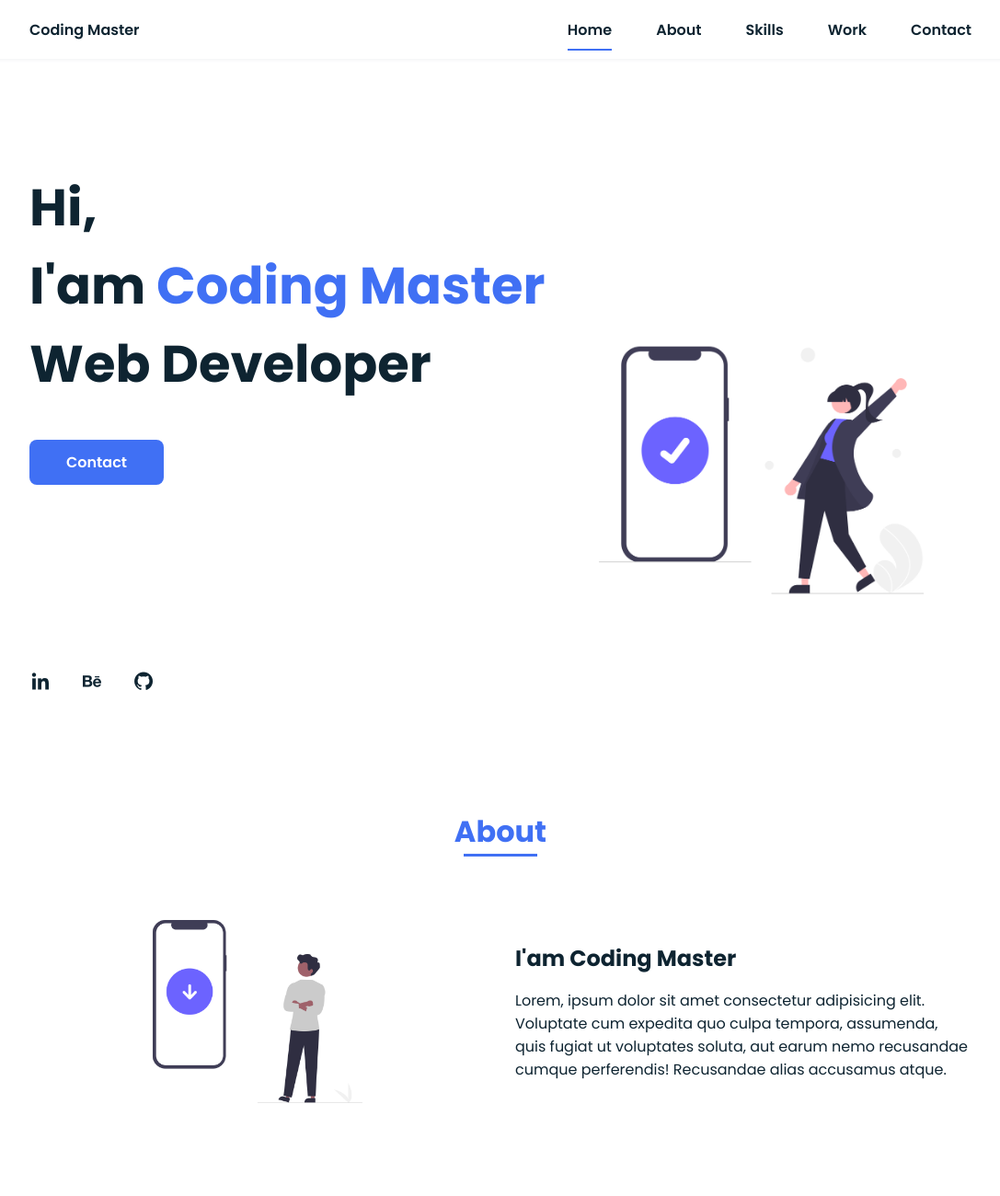
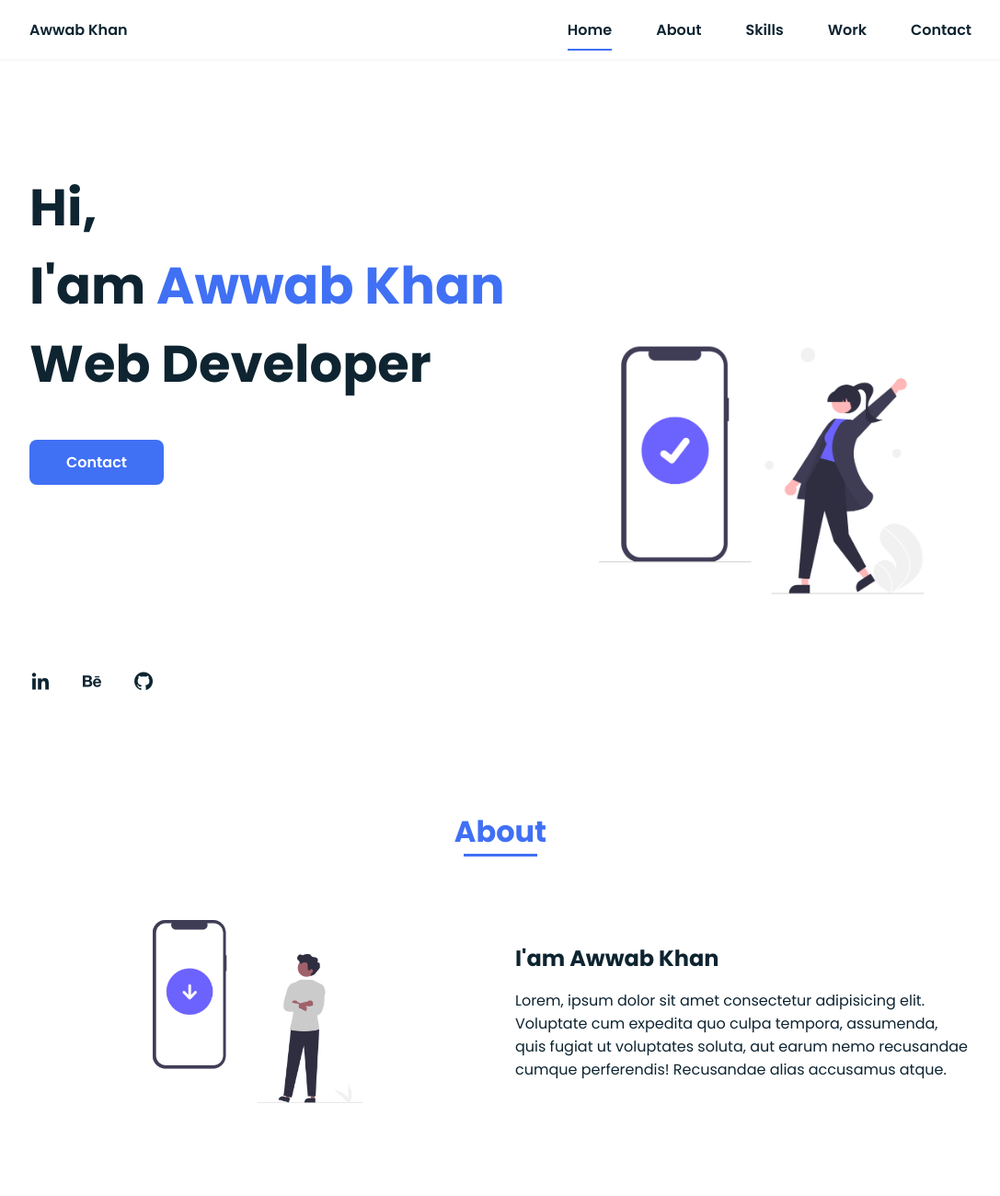
Before and after one commit to M-Awwab-Khan/Portfolio_Website_Secondtry, a plain HTML site: page index.html in a window 1280 px wide. Shown: the top 1300 px of the page at 92% size, without its empty margins (96-1183 px from the left). Drawn offline with nearby package versions, Linux system fonts and the light colour scheme.

Commit message:
Everything Working Fine; Javascript Implementation Pending

```diff
--- a/index.html
+++ b/index.html
@@ -14,7 +14,7 @@
          <header class="l-header">
             <nav class="nav bd-grid">
                 <div>
-                    <a href="#" class="nav__logo">Coding Master</a>
+                    <a href="#" class="nav__logo">Awwab Khan</a>
                 </div>
 
                 <div class="nav__menu" id="nav-menu">
@@ -37,7 +37,7 @@
             <!--===== HOME =====-->
             <section class="home bd-grid" id="home">
                 <div class="home__data">
-                    <h1 class="home__title">Hi,<br>I'am <span class="home__title-color">Coding Master</span><br> Web Developer</h1>
+                    <h1 class="home__title">Hi,<br>I'am <span class="home__title-color">Awwab Khan</span><br> Web Developer</h1>
 
                     <a href="#" class="button">Contact</a>
                 </div>
@@ -63,7 +63,7 @@
                     </div>
 
                     <div>
-                        <h2 class="about__subtitle">I'am Coding Master</h2>
+                        <h2 class="about__subtitle">I'am Awwab Khan</h2>
                         <p class="about__text">Lorem, ipsum dolor sit amet consectetur adipisicing elit. Voluptate cum expedita quo culpa tempora, assumenda, quis fugiat ut voluptates soluta, aut earum nemo recusandae cumque perferendis! Recusandae alias accusamus atque.</p>
                     </div>
                 </div>
@@ -176,7 +176,7 @@
 
         <!--===== FOOTER =====-->
         <footer class="footer">
-            <p class="footer__title">Coding Master</p>
+            <p class="footer__title">Awwab Khan</p>
             <div class="footer__social">
                 <a href="#" class="footer__icon"><i class='bx bxl-facebook' ></i></a>
                 <a href="#" class="footer__icon"><i class='bx bxl-instagram' ></i></a>
```
